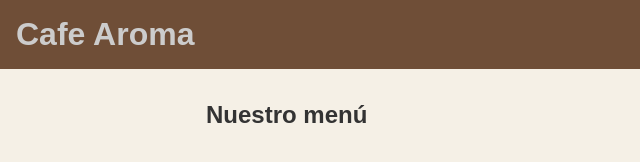
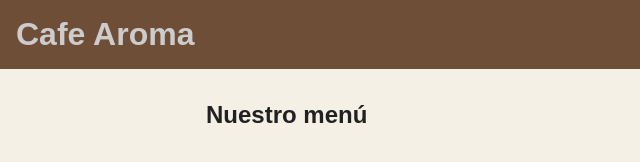
Before and after one commit to jhoelpenatespacheco18-ux/sitio-cafe-aroma, a plain HTML site: page menu.html in a window 1280 px wide. Shown: the full height of the page, 0-640 px from the left. Drawn offline with Linux system fonts and the light colour scheme.

```diff
--- a/css/styles.css
+++ b/css/styles.css
@@ -1,6 +1,6 @@
 /* ===== BASE ===== */
 * { box-sizing: border-box; }
-body { font-family: Arial, sans-serif; margin: 0; background: #f5f0e6; color: #333; }
+body { font-family: Arial, sans-serif; margin: 0; background: #f5f0e6; color: #212121; }
 main { max-width: 900px; margin: 2rem auto; padding: 0 1rem; }
 
 /* ===== CABECERA ===== */
```
